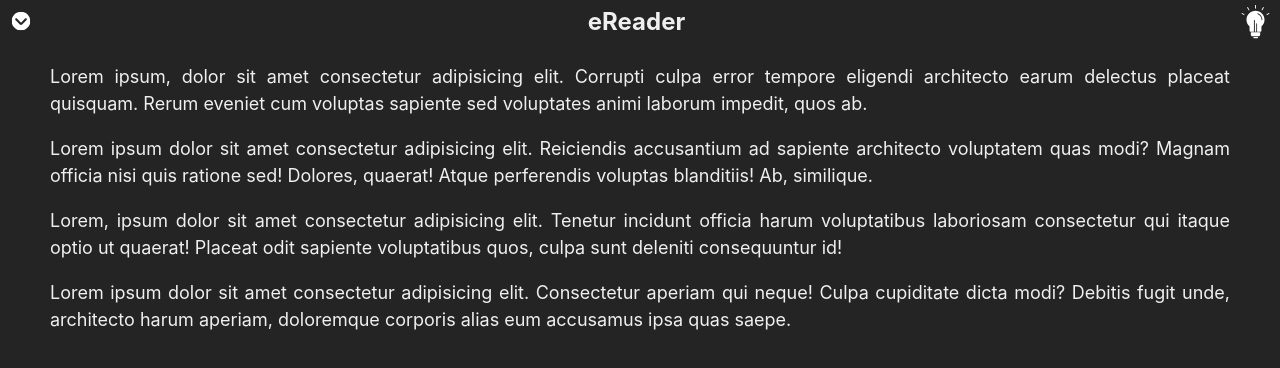
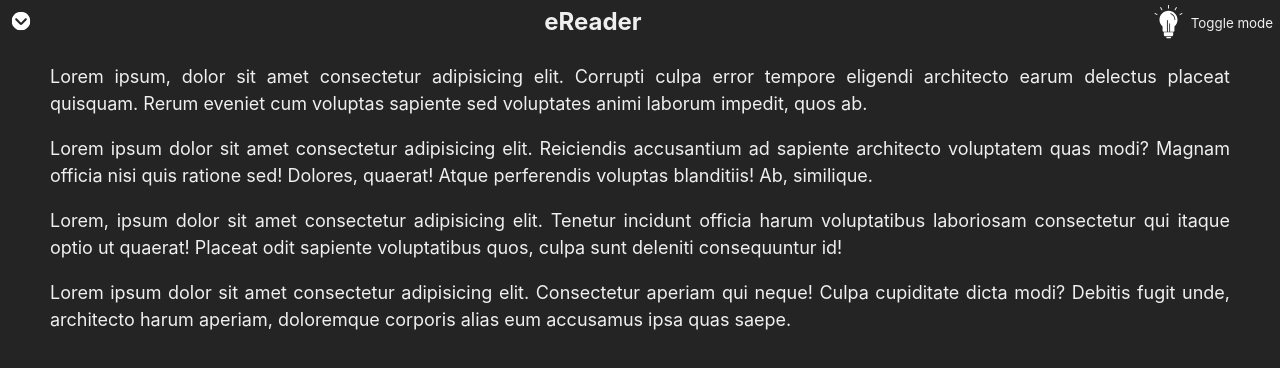
Before and after one commit to biancashiromoto/eReader, a React (Vite) app: page / in a window 1280 px wide. Shown: the top 368 px of the page. Built offline with nearby package versions, Linux system fonts and the light colour scheme.

Commit message:
chore: Remove conditional rendering to component Button's label

```diff
--- a/src/components/Button/Button.tsx
+++ b/src/components/Button/Button.tsx
@@ -9,7 +9,7 @@ const Button: React.FC<ButtonProps> = ({name, onClick, label, className, "data-t
       type="button"
       data-testid={testId}
     >
-      {label === "Toggle mode" ? "" : label}
+      {label}
     </button>
   )
 }
```
